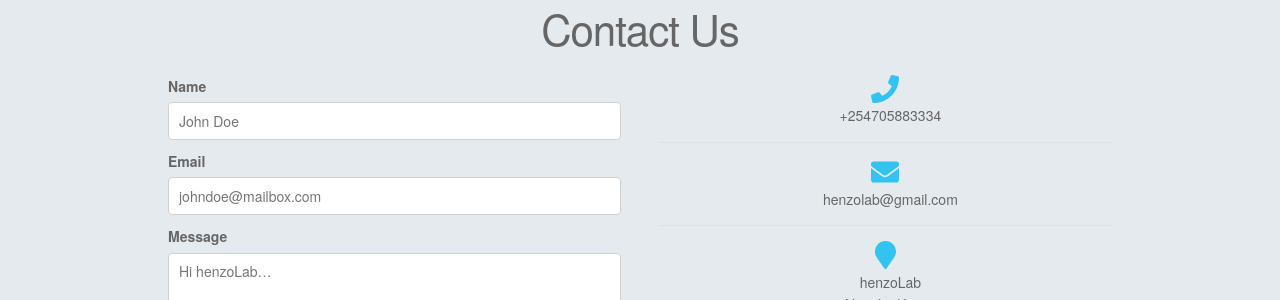
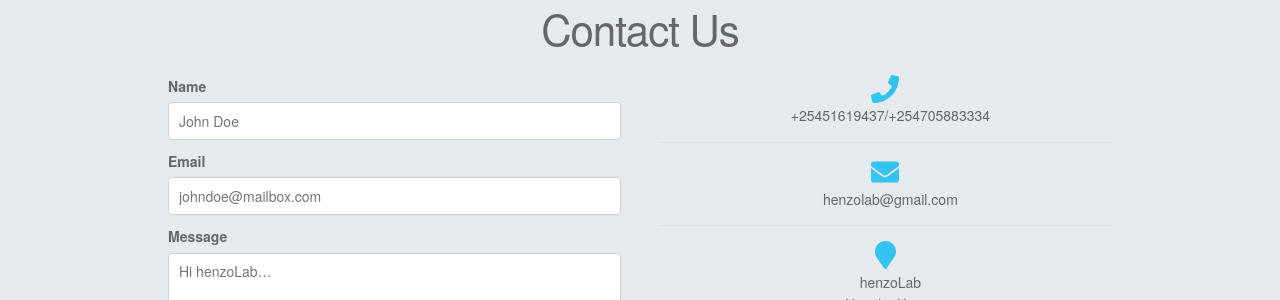
Before and after one commit to ErickMwazonga/henzoLab, a Jekyll site: the page built from index.html, in a window 1280 px wide. Shown: the part 1321-1621 px from the top of the page. Built offline with Jekyll 4.4.1, drawn with Linux system fonts in a browser that asks for light colours; nearby versions of some CDN libraries.

```diff
--- a/_data/navigation.yaml
+++ b/_data/navigation.yaml
@@ -1,6 +1,6 @@
 - name: About
-  link: '#hero'
+  link: 'hero'
 - name: Expertise
-  link: '#work'
+  link: 'work'
 - name: Contact
-  link: '#contact'
+  link: 'contact'
--- a/_data/settings.yaml
+++ b/_data/settings.yaml
@@ -4,6 +4,6 @@
 title: henzoLab
 description: The Software Delivery Lab
 email: henzolab@gmail.com
-phone: '+254705883334'
+phone: '+25451619437/+254705883334'
 location: 'Nairobi, Kenya'
 privacy: Privacy
--- a/_includes/header.html
+++ b/_includes/header.html
@@ -12,9 +12,9 @@
                             {% if link.link == page.url %}
                                 {% assign class = class | append: " active" %}
                             {% endif %}
-                            <li><a href="{{ link.link }}" class="{{ class }}">{{ link.name }}</a></li>
+                            <li><a href="#" data-value="{{ link.link }}" class="{{ class }}">{{ link.name }}</a></li>
                         {% endfor %}
-                     </ul>
+                    </ul>
                 </nav>
             </div>
         </div>
--- a/_layouts/default.html
+++ b/_layouts/default.html
@@ -14,6 +14,8 @@
 		<link rel="icon" type="image/png" href="{{ site.baseurl }}/assets/images/favicon.png">
 		<script defer src="{{ site.baseurl }}/assets/js/fontawesome-all.js"></script>
 		<script defer src="https://use.fontawesome.com/releases/v5.0.6/js/all.js"></script>
+		<script defer src="{{ site.baseurl }}/assets/js/jquery.min.js"></script>
+		<script defer src="{{ site.baseurl }}/assets/js/main.js"></script>
 	</head>
 
 	<body>
--- /dev/null
+++ b/assets/js/main.js
@@ -0,0 +1,5 @@
+$("header nav a").click(function(){
+    $("body,html").animate({
+        scrollTop:$("#" + $(this).data('value')).offset().top
+    }, 1000)
+})
```
